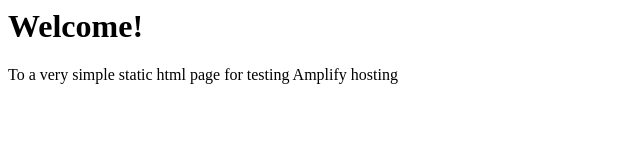
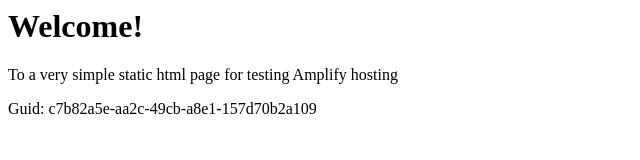
Before and after one commit to amplify-github-test-hkg/Github-PR-Commit-Integration-Test-DoNotTouch-Gith-P5X5MO5I-v1-preprod-ap-east-1, a website: page src/index.html in a window 1280 px wide. Shown: the whole page, without its empty margins (0-640 px from the left). Drawn offline with Linux system fonts and the light colour scheme.

Commit message:
commit from integ tests

```diff
--- a/src/index.html
+++ b/src/index.html
@@ -1,3 +1,5 @@
+
+
 <html lang="en">
 
 <head>
@@ -10,6 +12,6 @@
 <body>
     <h1>Welcome!</h1>
     <p>To a very simple static html page for testing Amplify hosting</p>
-</body>
+    <p>Guid: c7b82a5e-aa2c-49cb-a8e1-157d70b2a109</p></body>
 
 </html>
```
